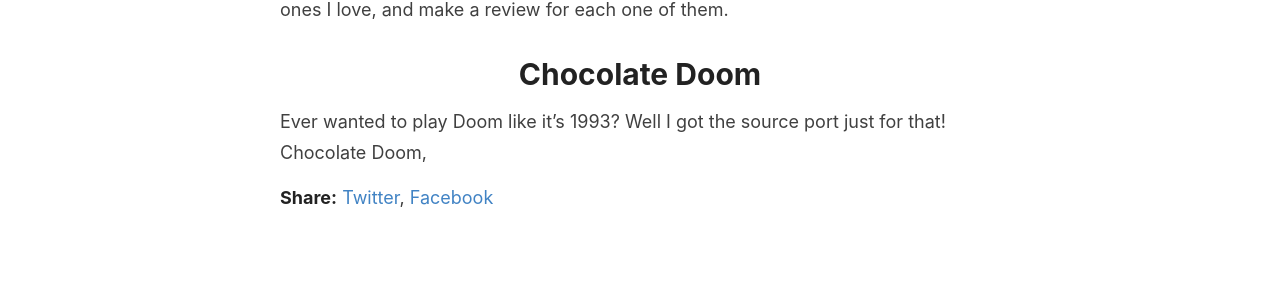
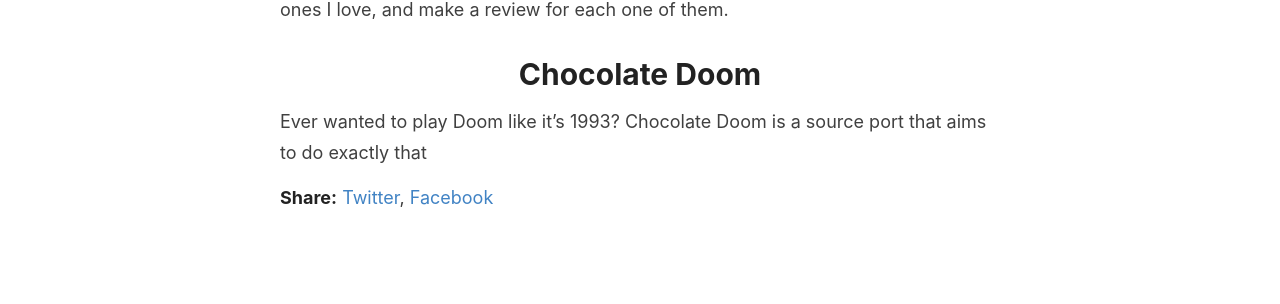
Before and after one commit to poleve540/CallMePol, a Jekyll site: the page built from _posts/2023-05-12-sourceport-review.md, in a window 1280 px wide. Shown: the part 469-773 px from the top of the page. Built offline with Jekyll 4.4.1, drawn with Linux system fonts in a browser that asks for light colours.

Commit message:
_posts/2023-05-12-sourceport-review.md updated from https://stackedit.io/

```diff
--- a/_posts/2023-05-12-sourceport-review.md
+++ b/_posts/2023-05-12-sourceport-review.md
@@ -6,9 +6,9 @@
 Ever since the original doom engine's source code was released to the public in 1993, hundreds of developers made their own improved source ports for the public. Source ports can enhance doom, add new features and even completely modify the game. But there are so many choices! Which is why I decided to make a list of the ones I love, and make a review for each one of them.
 
 # Chocolate Doom
-Ever wanted to play Doom like it's 1993? Well I got the source port just for that! Chocolate Doom,
+Ever wanted to play Doom like it's 1993? Chocolate Doom is a source port that aims to do exactly that
 <!--stackedit_data:
-eyJoaXN0b3J5IjpbLTM5NjAzNzAyNCw4NzM2OTAyMzgsLTE0MT
-k5NzM1MDIsMjA1NzE5NTYwLC05Mjc5Mjg2ODIsMTk1MTY1MzQ4
-Miw5NTQ0NDA5NzBdfQ==
+eyJoaXN0b3J5IjpbLTE0NjEwMDkzMDAsLTM5NjAzNzAyNCw4Nz
+M2OTAyMzgsLTE0MTk5NzM1MDIsMjA1NzE5NTYwLC05Mjc5Mjg2
+ODIsMTk1MTY1MzQ4Miw5NTQ0NDA5NzBdfQ==
 -->
```
